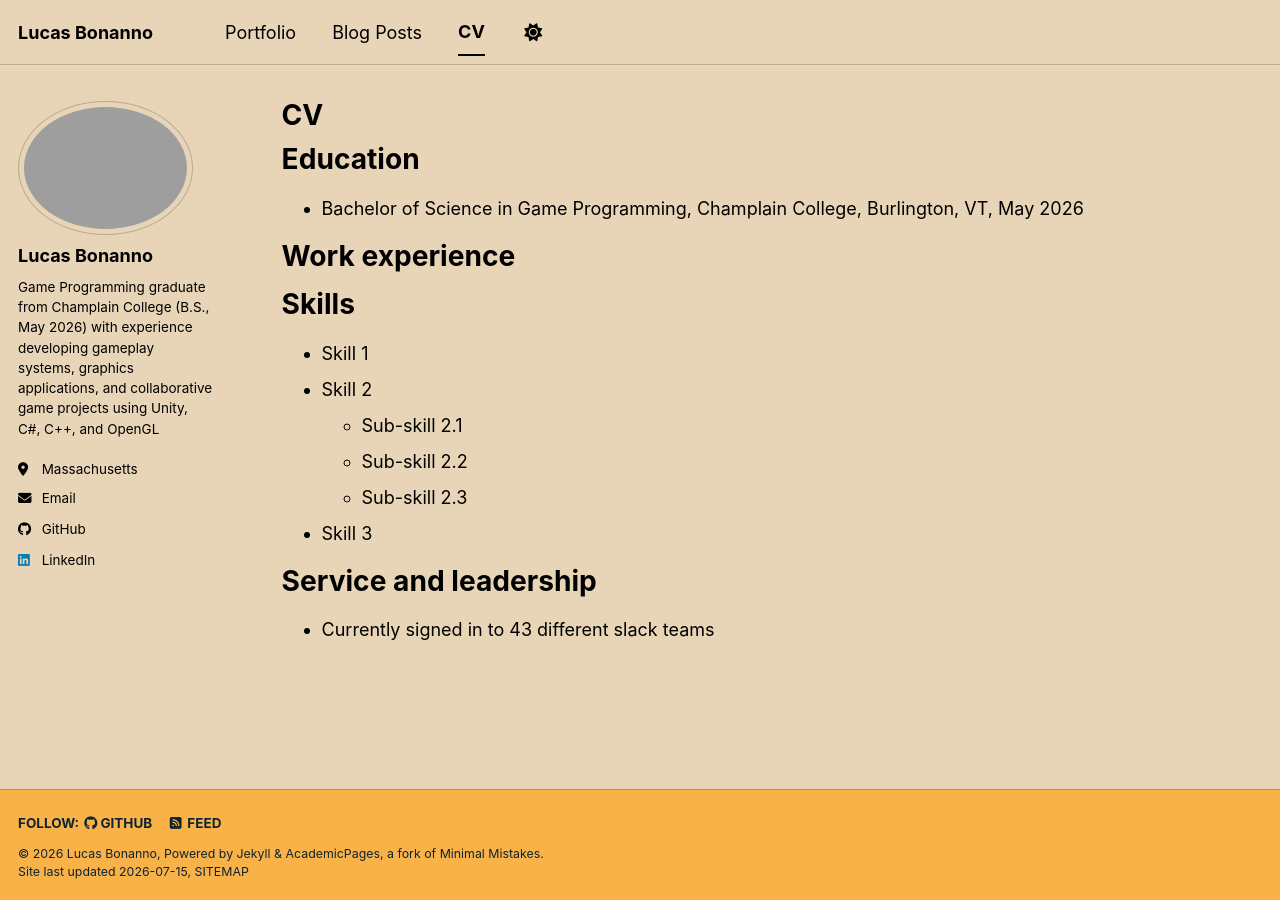
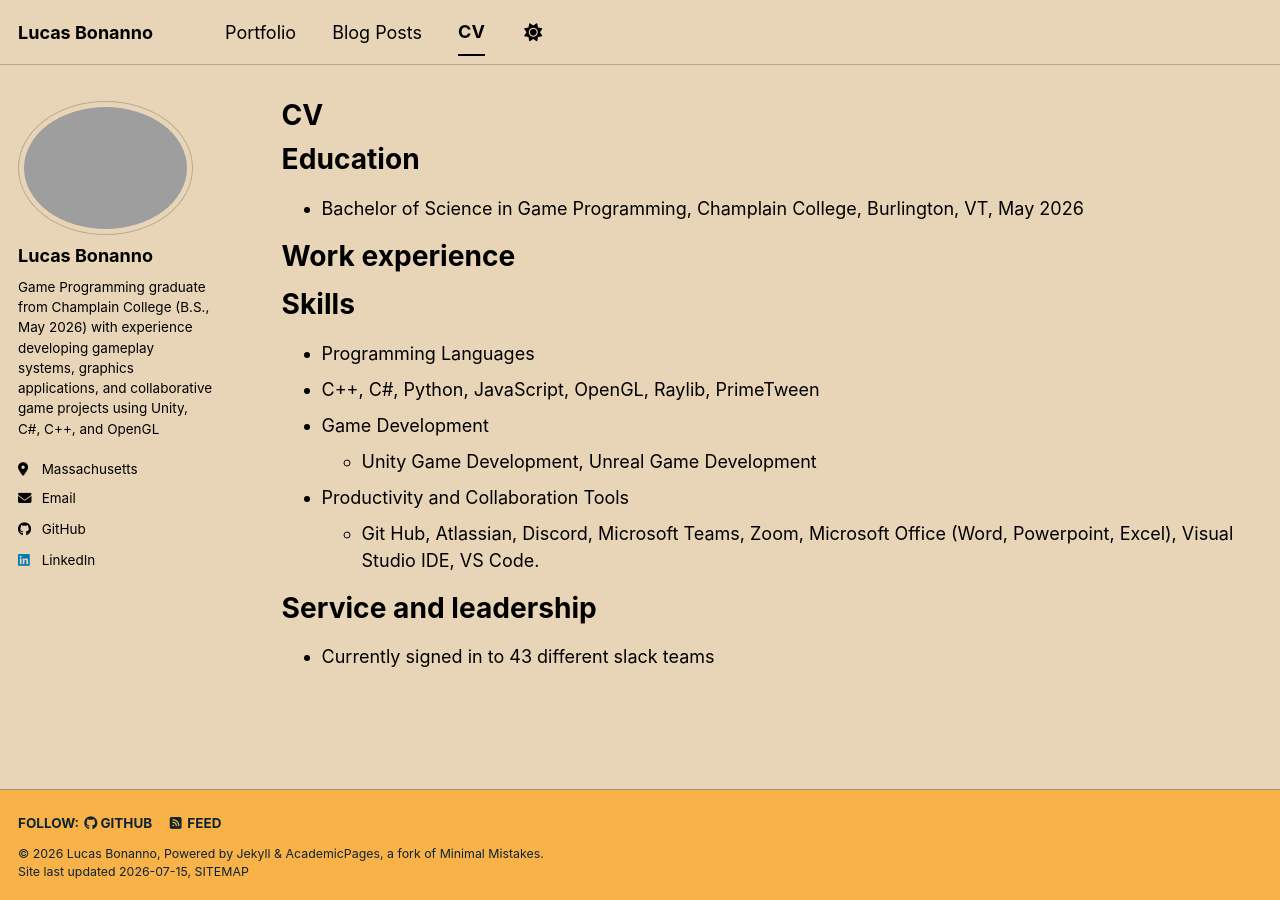
Before and after one commit to LucasB16643/LucasB16643.github.io, a Jekyll site: the page built from _pages/cv.md, in a window 1280 px wide. Built offline with Jekyll 4.4.1, drawn with Linux system fonts in a browser that asks for light colours; a style sheet for code colours, icons or effects is not loaded.

Commit message:
Revise skills section in CV
Updated skills section to include programming languages and tools.

```diff
--- a/_pages/cv.md
+++ b/_pages/cv.md
@@ -20,12 +20,14 @@ Work experience
 
 Skills
 ======
-* Skill 1
-* Skill 2
-  * Sub-skill 2.1
-  * Sub-skill 2.2
-  * Sub-skill 2.3
-* Skill 3
+*  Programming Languages
+  * C++, C#,  Python, JavaScript, OpenGL, Raylib, PrimeTween
+* Game Development
+  * Unity Game Development, Unreal Game Development
+* Productivity and Collaboration Tools
+  * Git Hub, Atlassian, Discord, Microsoft Teams, Zoom, Microsoft Office (Word, Powerpoint, Excel), Visual Studio IDE, VS Code.
+
+
 
 
 
```
